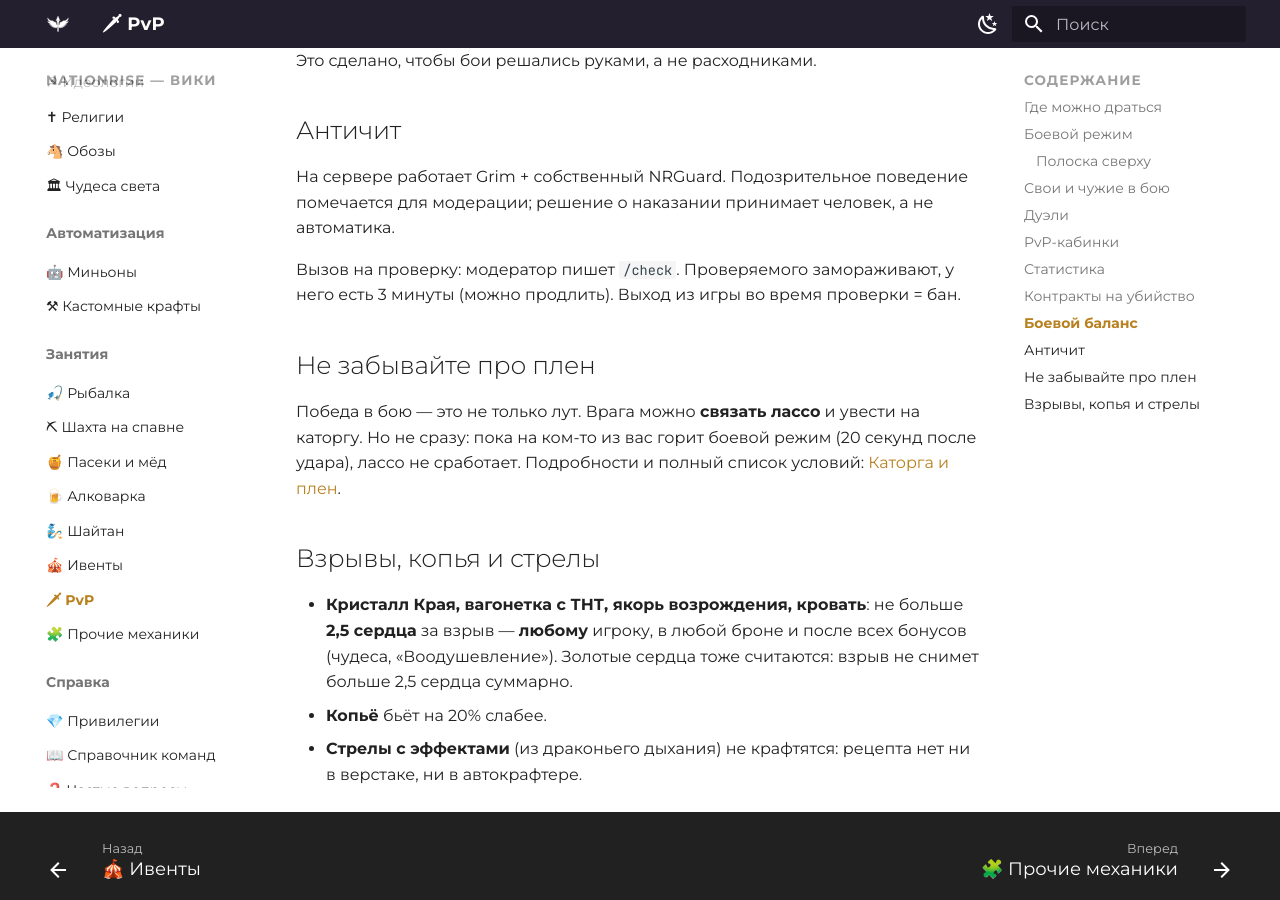
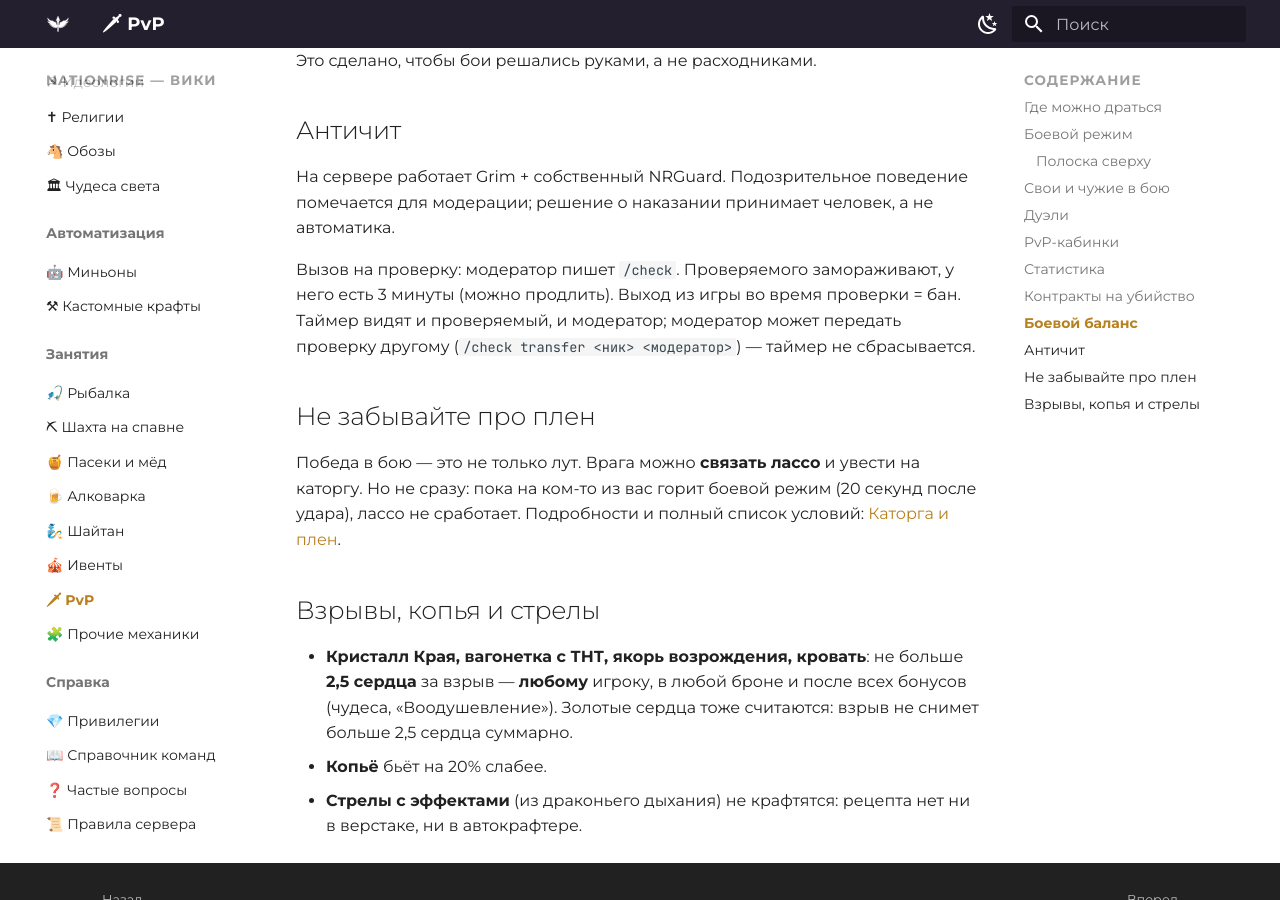
Before and after one commit to zixSSSed/NationRise-Wiki-RU, an MkDocs documentation site: the page built from docs/pvp.md, in a window 1280 px wide and 900 px high, scrolled down 3402 px. Built offline with MkDocs 1.6.1 and Material for MkDocs 9.7.7, drawn with Linux system fonts in a browser that asks for light colours.

Commit message:
/check: таймер у модератора и передача проверки
Co-Authored-By: Claude Opus 5.5 <noreply@anthropic.com>

```diff
--- a/docs/pvp.md
+++ b/docs/pvp.md
@@ -124,7 +124,8 @@
 для модерации; решение о наказании принимает человек, а не автоматика.
 
 Вызов на проверку: модератор пишет `/check`. Проверяемого замораживают, у него есть
-3 минуты (можно продлить). Выход из игры во время проверки = бан.
+3 минуты (можно продлить). Выход из игры во время проверки = бан. Таймер видят и проверяемый, и модератор;
+модератор может передать проверку другому (`/check transfer <ник> <модератор>`) — таймер не сбрасывается.
 
 ## Не забывайте про плен
 
```
